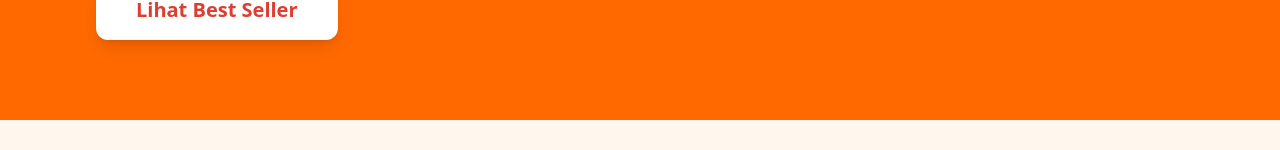
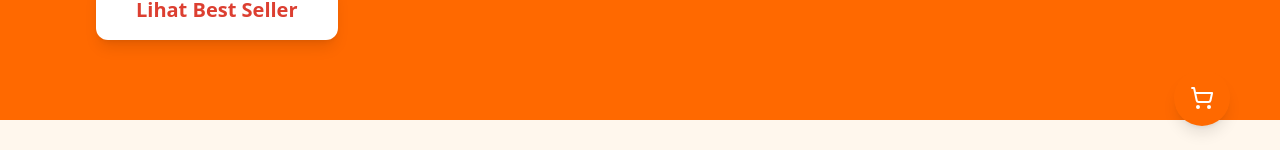
Before and after one commit to javierfarrann/jajanin, a React (Vite) app: page / in a window 1280 px wide. Shown: the part 650-800 px from the top of the page. Built offline with nearby package versions, Linux system fonts and the light colour scheme.

Commit message:
feat: add FloatingCartButton component and adjust button positioning in CSS
todo: fix tambahkan ke keranjang button

```diff
--- a/src/App.jsx
+++ b/src/App.jsx
@@ -18,6 +18,7 @@ const App = () => {
   return (
     <>
       <div className="overflow-x-hidden">
+        <FloatingCartButton />
         <Navbar />
         <Routes>
           {/* Home Page */}
@@ -51,9 +52,6 @@ const App = () => {
           </p>
         </footer>
       </div>
-
-      {/* ✅ Floating Cart dipisah biar fixed dan selalu nongol */}
-      <FloatingCartButton />
     </>
   );
 };
--- a/src/components/FloatingCartButton.jsx
+++ b/src/components/FloatingCartButton.jsx
@@ -1,7 +1,7 @@
 import { ShoppingCart } from "lucide-react";
 import { useEffect, useState } from "react";
 import { useNavigate } from "react-router-dom";
-import { getCount } from "../utils/cart"; // ✅ pakai helper yang udah kamu bikin
+import { getCount } from "../utils/cart";
 
 export default function FloatingCartButton() {
   const [cartCount, setCartCount] = useState(getCount());
@@ -30,7 +30,7 @@ export default function FloatingCartButton() {
   return (
     <button
   onClick={() => navigate("/cart")}
-  className="fixed bottom-6 right-6 bg-orange-500 text-white p-4 rounded-full shadow-lg hover:bg-orange-600 transition relative z-50"
+  className="bottom-6 right-6 bg-orange-500 text-white p-4 rounded-full shadow-lg hover:bg-orange-600 transition relative z-50"
 >
   <ShoppingCart size={24} />
   {cartCount > 0 && (
--- a/src/index.css
+++ b/src/index.css
@@ -5,3 +5,11 @@ body, html {
   padding: 0;
   scroll-behavior: smooth;
 }
+
+
+button {
+  cursor: pointer;
+  position: fixed;
+  right: 50px;
+  width: fit-content;
+}
```
